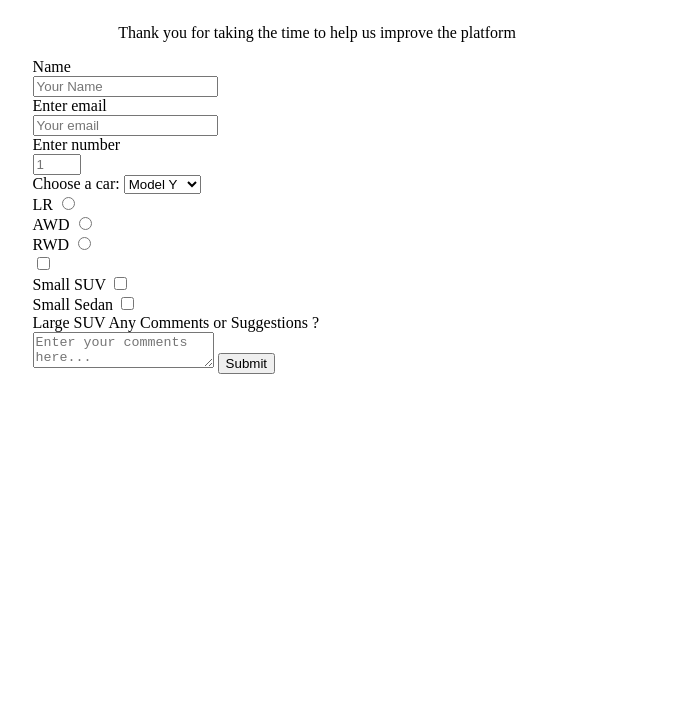
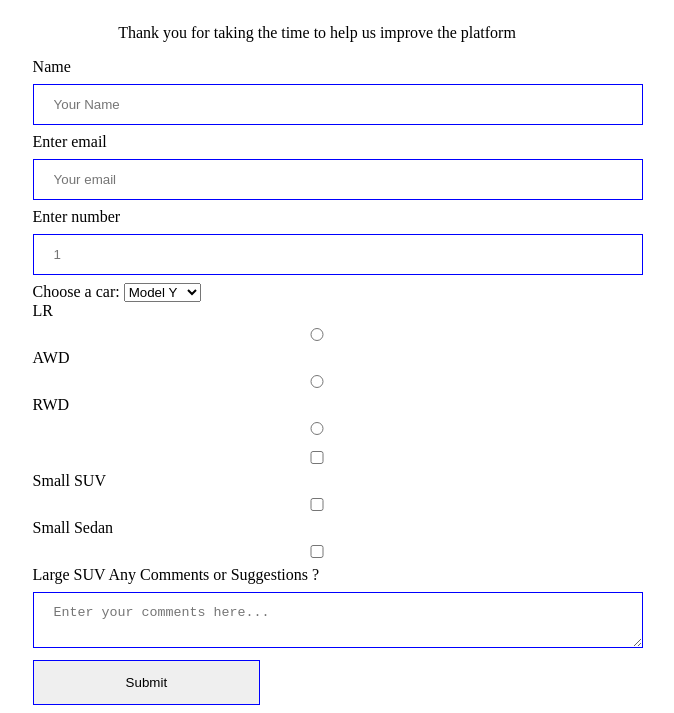
Before and after one commit to vikramvi/SurveyForm, a plain HTML site: page index.html in a window 1280 px wide. Shown: the part 94-807 px from the top of the page, without its empty margins (323-997 px from the left). Drawn offline with Linux system fonts and the light colour scheme.

Commit message:
style for input text area, submit button

```diff
--- a/style.css
+++ b/style.css
@@ -13,3 +13,20 @@
   font-size: 1em;
   text-align: center;
 }
+
+input,
+textarea {
+  width: 100%;
+  padding: 12px 20px;
+  margin: 8px 0;
+  /* display: block; */
+  border: 1px solid blue;
+}
+
+#submit {
+  width: 40%;
+  padding: 14px 20px;
+  margin: 0 auto;
+  border: 1px solid blue;
+  /* display: block; */
+}
```
